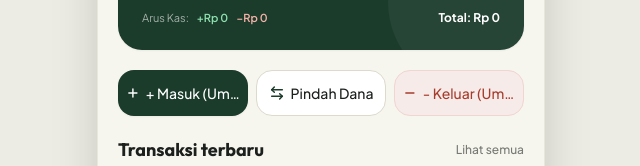
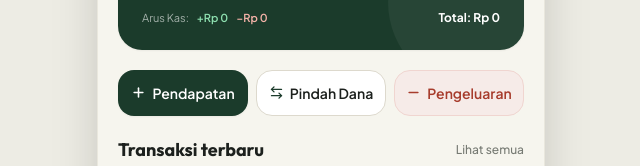
Before and after one commit to RiyanH1921/DompetKu, a React (Vite) app: page / in a window 1280 px wide. Shown: the part 355-521 px from the top of the page, without its empty margins (319-959 px from the left). Built offline with nearby package versions, Linux system fonts and the light colour scheme; the HTML template or start-up script is replaced by a standard one.

Commit message:
fix: teks tombol aksi beranda (Pendapatan, Pindah Dana, Pengeluaran) tidak terpotong dan tanpa double simbol

```diff
--- a/src/components/home/ActionButtons.tsx
+++ b/src/components/home/ActionButtons.tsx
@@ -17,31 +17,31 @@ export const ActionButtons: React.FC<ActionButtonsProps> = ({
       <button
         type="button"
         onClick={onAddIncome}
-        className="flex flex-col sm:flex-row items-center justify-center gap-1.5 py-3 px-2 rounded-2xl bg-[#1B3B2B] hover:bg-[#254C38] text-white font-medium text-xs sm:text-sm transition-all duration-200 active:scale-[0.98] shadow-sm"
-        title="Catat pemasukan baru (masuk ke Dompet Umum)"
+        className="flex items-center justify-center gap-1.5 py-3 px-2 rounded-2xl bg-[#1B3B2B] hover:bg-[#254C38] text-white font-semibold text-xs sm:text-sm transition-all duration-200 active:scale-[0.98] shadow-sm"
+        title="Catat pendapatan baru"
       >
-        <Plus size={16} strokeWidth={2.5} />
-        <span className="truncate">+ Masuk (Umum)</span>
+        <Plus size={15} strokeWidth={2.5} className="flex-shrink-0" />
+        <span className="whitespace-nowrap">Pendapatan</span>
       </button>
 
       <button
         type="button"
         onClick={onOpenTransfer}
-        className="flex flex-col sm:flex-row items-center justify-center gap-1.5 py-3 px-2 rounded-2xl bg-white dark:bg-[#1C221E] hover:bg-[#F2EFE6] dark:hover:bg-[#252E28] text-[#1C201D] dark:text-[#E8F0EA] border border-[#DDD9CD] dark:border-[#2D3630] font-medium text-xs sm:text-sm transition-all duration-200 active:scale-[0.98] shadow-xs"
-        title="Pindahkan dana fleksibel antar 3 dompet"
+        className="flex items-center justify-center gap-1.5 py-3 px-2 rounded-2xl bg-white dark:bg-[#1C221E] hover:bg-[#F2EFE6] dark:hover:bg-[#252E28] text-[#1C201D] dark:text-[#E8F0EA] border border-[#DDD9CD] dark:border-[#2D3630] font-semibold text-xs sm:text-sm transition-all duration-200 active:scale-[0.98] shadow-xs"
+        title="Pindahkan dana antar dompet"
       >
-        <ArrowLeftRight size={16} strokeWidth={2.2} className="text-[#1B3B2B] dark:text-[#8EE0B0]" />
-        <span className="truncate">Pindah Dana</span>
+        <ArrowLeftRight size={15} strokeWidth={2.2} className="text-[#1B3B2B] dark:text-[#8EE0B0] flex-shrink-0" />
+        <span className="whitespace-nowrap">Pindah Dana</span>
       </button>
 
       <button
         type="button"
         onClick={onAddExpense}
-        className="flex flex-col sm:flex-row items-center justify-center gap-1.5 py-3 px-2 rounded-2xl bg-[#F6EBE8] dark:bg-[#2A1D1C] hover:bg-[#F2DFDB] dark:hover:bg-[#382625] text-[#A73C2C] dark:text-[#E98274] border border-[#F0D5D0] dark:border-[#4B2F2C] font-medium text-xs sm:text-sm transition-all duration-200 active:scale-[0.98]"
-        title="Catat pengeluaran harian (keluar dari Dompet Umum)"
+        className="flex items-center justify-center gap-1.5 py-3 px-2 rounded-2xl bg-[#F6EBE8] dark:bg-[#2A1D1C] hover:bg-[#F2DFDB] dark:hover:bg-[#382625] text-[#A73C2C] dark:text-[#E98274] border border-[#F0D5D0] dark:border-[#4B2F2C] font-semibold text-xs sm:text-sm transition-all duration-200 active:scale-[0.98]"
+        title="Catat pengeluaran harian"
       >
-        <Minus size={16} strokeWidth={2.5} />
-        <span className="truncate">- Keluar (Umum)</span>
+        <Minus size={15} strokeWidth={2.5} className="flex-shrink-0" />
+        <span className="whitespace-nowrap">Pengeluaran</span>
       </button>
     </div>
   );
```
